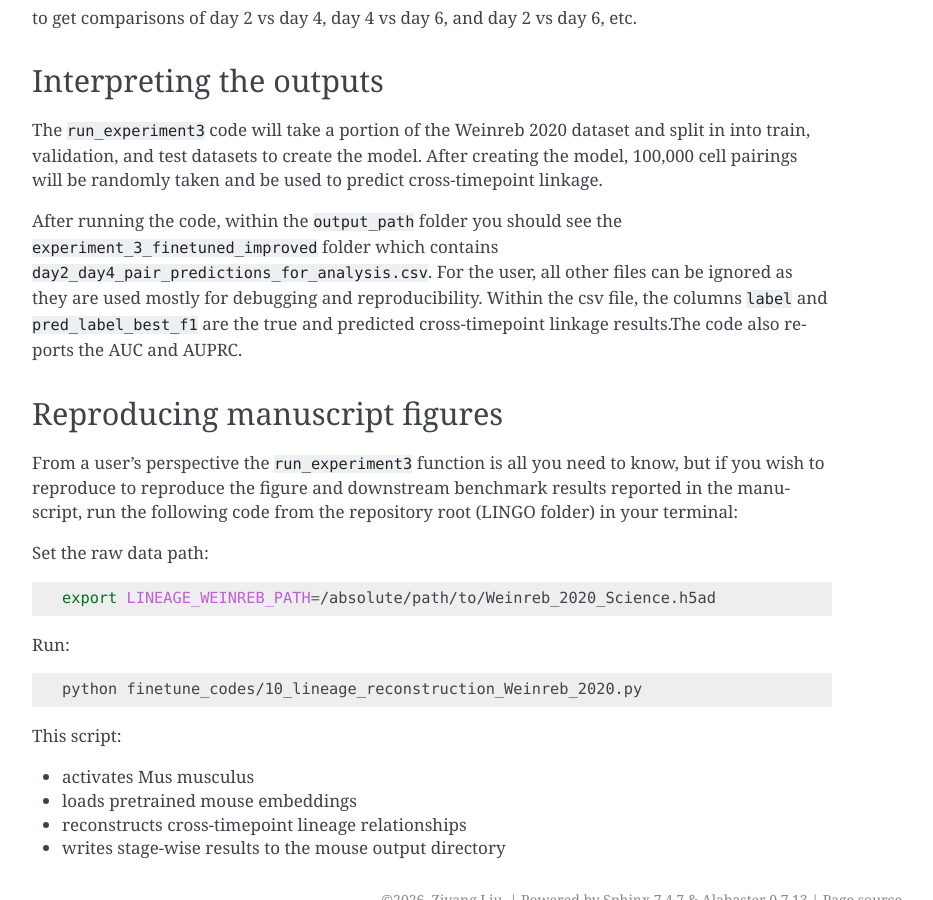
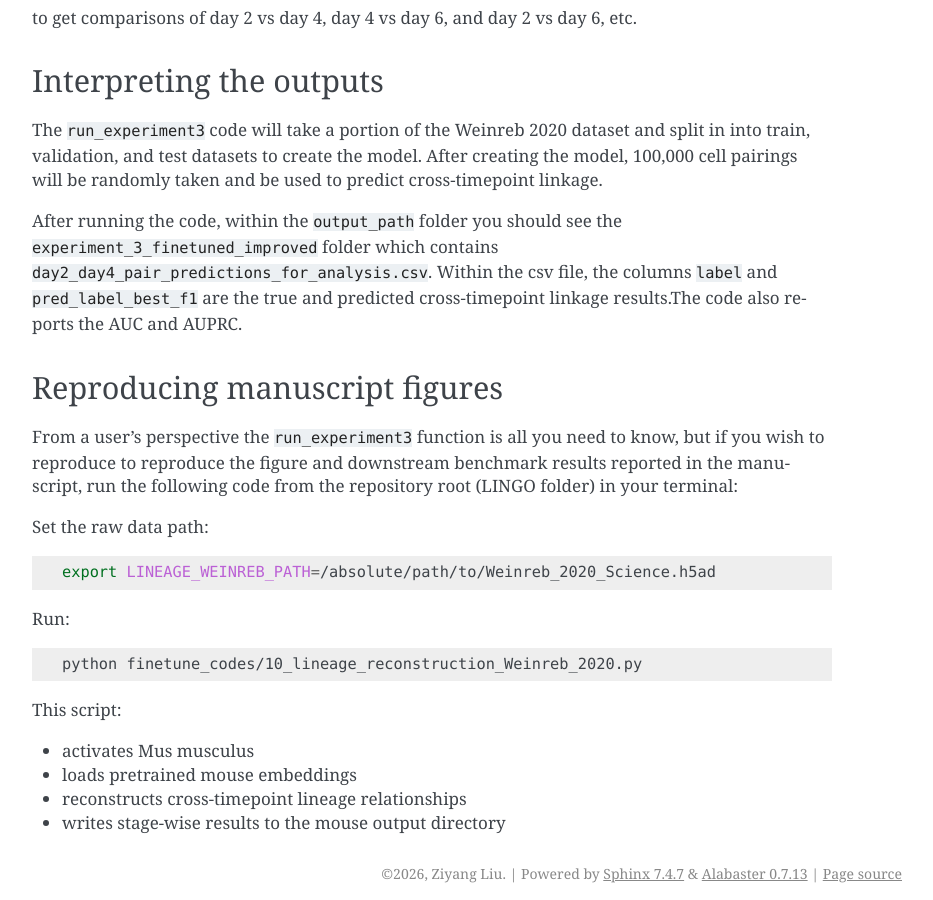
Before and after one commit to Jiatong-Liang/LINGO_website, a Sphinx documentation site: the page built from docs/Weinreb_2020.md, in a window 1280 px wide and 900 px high, scrolled down 688 px. Shown: the whole window, without its empty margins (338-1271 px from the left). Built offline with Sphinx 7.4.7, drawn with Linux system fonts in a browser that asks for light colours; the version number is read from the project's files by our own code.

Commit message:
update weinreb

```diff
--- a/docs/Weinreb_2020.md
+++ b/docs/Weinreb_2020.md
@@ -23,7 +23,7 @@ to get comparisons of day 2 vs day 4, day 4 vs day 6, and day 2 vs day 6, etc.
 ## Interpreting the outputs
 The `run_experiment3` code will take a portion of the Weinreb 2020 dataset and split in into train, validation, and test datasets to create the model. After creating the model, 100,000 cell pairings will be randomly taken and be used to predict cross-timepoint linkage.
 
-After running the code, within the `output_path` folder you should see the `experiment_3_finetuned_improved` folder which contains `day2_day4_pair_predictions_for_analysis.csv`. For the user, all other files can be ignored as they are used mostly for debugging and reproducibility. Within the csv file, the columns `label` and `pred_label_best_f1` are the true and predicted cross-timepoint linkage results.The code also reports the AUC and AUPRC.
+After running the code, within the `output_path` folder you should see the `experiment_3_finetuned_improved` folder which contains `day2_day4_pair_predictions_for_analysis.csv`. Within the csv file, the columns `label` and `pred_label_best_f1` are the true and predicted cross-timepoint linkage results.The code also reports the AUC and AUPRC.
 
 
 ## Reproducing manuscript figures
```
